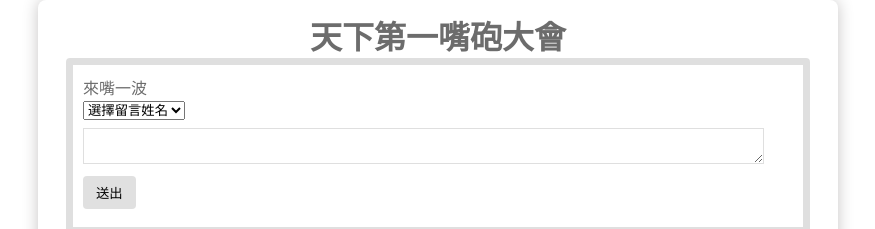
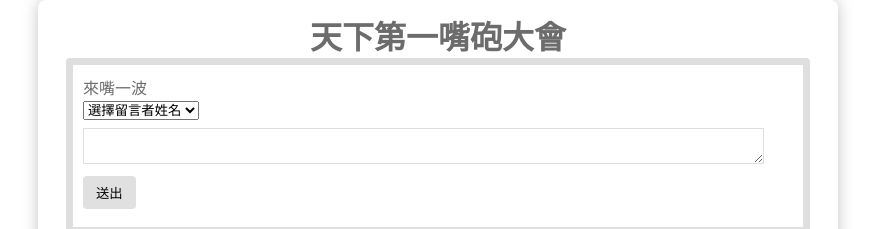
Before and after one commit to leodu1228/ReactProject, a React (Create React App) app: page / in a window 1280 px wide. Shown: the top 229 px of the page, without its empty margins (202-1077 px from the left). Built offline with nearby package versions, Linux system fonts and the light colour scheme.

Commit message:
Bug not fixed

```diff
--- a/src/Components/MessageBoard/AddMessageForm/Select/index.js
+++ b/src/Components/MessageBoard/AddMessageForm/Select/index.js
@@ -1,13 +1,22 @@
 import React from 'react';
 
-const Select = ({msgData, setName}) => {
-    const options = msgData.map((item,index)=>{
+const Select = ({msgData, name, setName}) => {
+    // const options = msgData.forEach((item,index)=>{
+    //     return <option key={index}>{item.author}</option>
+    // })
+
+    const options = msgData.map( (item,index) => {
         return <option key={index}>{item.author}</option>
-    })
+    });
+
+    const addName = (e) => {
+        setName(e.target.value)
+    }
+
 
     return(
-        <select onChange={ e=> (setName(e.target.value))}>
-            <option key='0'  value='first'>選擇留言姓名</option>
+        <select onChange={addName}>
+            <option key='0'  value='first'>選擇留言者姓名</option>
             {options}
         </select>
     )
--- a/src/Components/MessageBoard/AddMessageForm/SubitButton/index.js
+++ b/src/Components/MessageBoard/AddMessageForm/SubitButton/index.js
@@ -11,12 +11,15 @@ const btnStyle = {
   }
 
 const SubmitButton = ({name, messages, msgData, setMsgData}) => {
+
+
+    const changeMsgData = () => {
+        setMsgData(msgData.push({author:name, time: new Date().toLocaleTimeString(), body: messages}))
+        console.log(msgData)
+    }
+        // (name!=='請輸入留言者姓名') ?  setMsgData(msgData.push({author:name, time: new Date().toLocaleTimeString, body: messages})) : window.alert('請選擇留言者姓名!')
     return(
-        <button onClick={ ()=>
-            // (name!=='請輸入留言者姓名') ? setMsgData(msgData.push({author:name, tiem: new Date().toLocaleTimeString, body: messages})) : window.alert('請選擇留言者姓名!')
-            setMsgData(msgData.push({author:name, tiem: new Date().toLocaleTimeString, body: messages}))
-            }
-            style={btnStyle}>送出</button>
+        <button onClick={changeMsgData} style={btnStyle}>送出</button>
     )
 }
 
--- a/src/Components/MessageBoard/AddMessageForm/TextArea/index.js
+++ b/src/Components/MessageBoard/AddMessageForm/TextArea/index.js
@@ -8,10 +8,13 @@ const textareaStyle = {
     borderColor: "rgba(0, 0, 0, 0.125)",
   }
 
-const TextArea = ({setMessages}) => {
+const TextArea = ({messages, setMessages}) => {
+    const addMessages = (e) => {
+        setMessages(e.target.value)
+    }
+
     return(
-        <textarea style={textareaStyle}
-        onChange={ e=>(setMessages(e.target.value))}></textarea>
+        <textarea onChange={addMessages} style={textareaStyle} ></textarea>
     )
 }
 
--- a/src/Components/MessageBoard/AddMessageForm/index.js
+++ b/src/Components/MessageBoard/AddMessageForm/index.js
@@ -14,8 +14,8 @@ const AddMessageForm = ({msgData, setMsgData,name, setName, messages, setMessage
     return(
         <div style={msgformStyle}>
             <Lable>來嘴一波</Lable>
-            <Select msgData={msgData} setName={setName}></Select>
-            <TextArea msgData={msgData} setMessages={setMessages}></TextArea>
+            <Select msgData={msgData} name={name} setName={setName}></Select>
+            <TextArea messages ={messages} setMessages={setMessages}></TextArea>
             <SubmitButton msgData={msgData} name={name} messages={messages} setMsgData={setMsgData}></SubmitButton>
         </div>
     )
```
